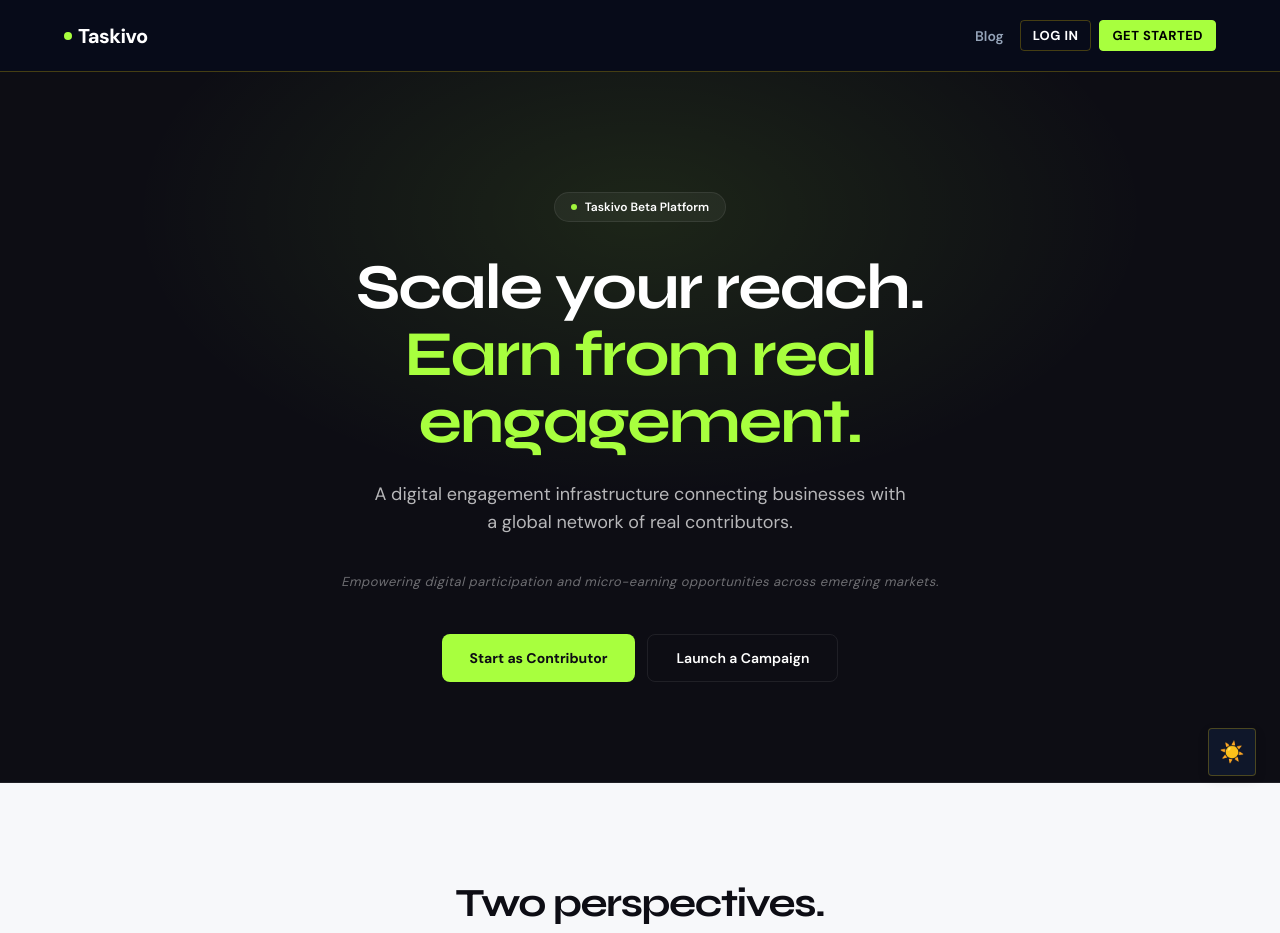
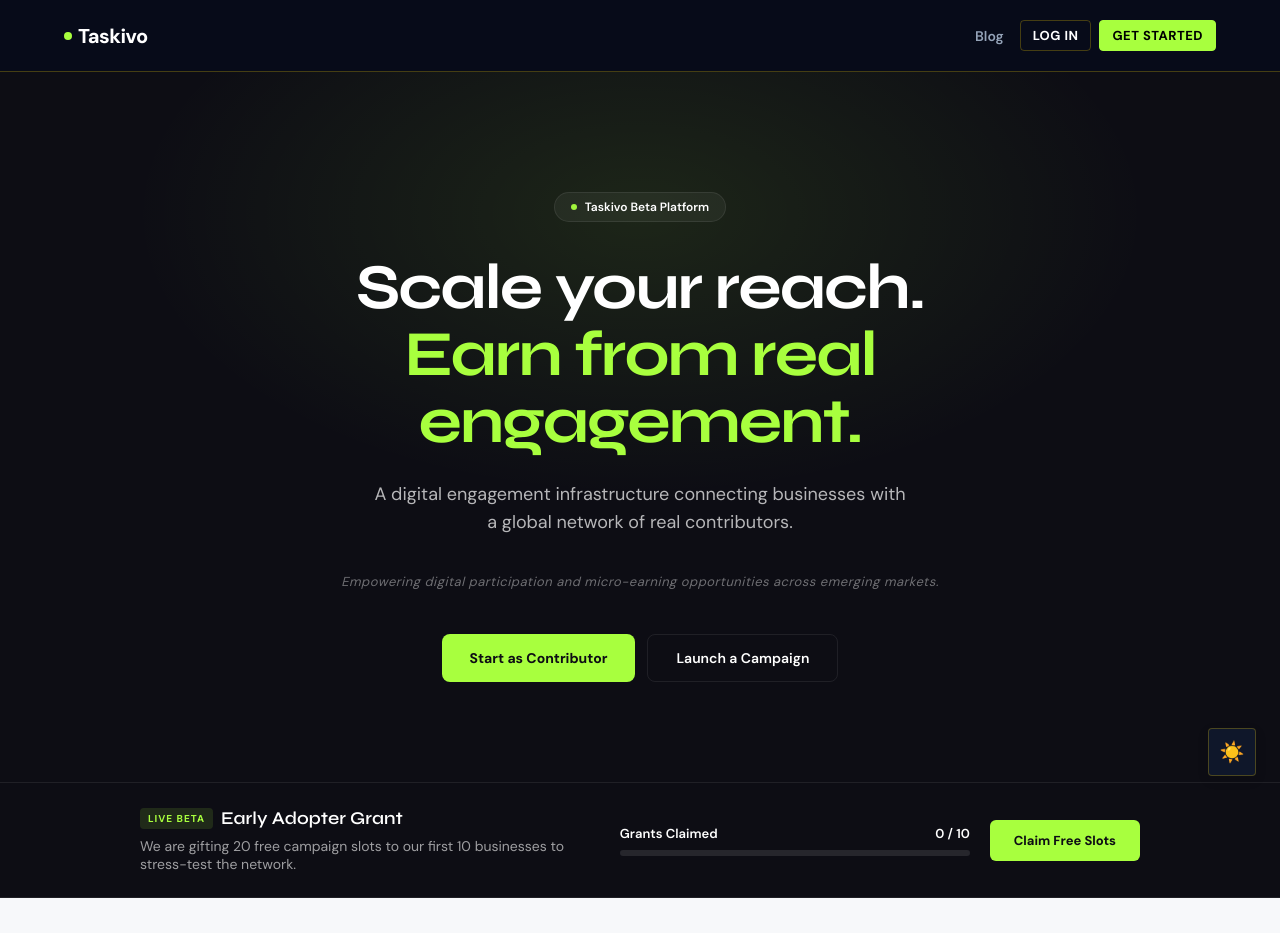
Before and after one commit to Vinbracodetech/taskivo, a React (Vite) app: page / in a window 1280 px wide. Shown: the top 933 px of the page. Built offline with nearby package versions, Linux system fonts and the light colour scheme; no server answers; the database is empty.

Commit message:
Fetch and display claimed pilot program spots
Added functionality to fetch and display claimed pilot program spots from Supabase. Updated UI to reflect the number of grants claimed and conditionally style the button based on availability.

```diff
--- a/src/pages/Landing.jsx
+++ b/src/pages/Landing.jsx
@@ -1,4 +1,5 @@
 import { useEffect, useState } from 'react';
+import { supabase } from '../lib/supabase';
 
 const C = {
   ink: '#0D0D14',
@@ -14,9 +15,30 @@ const C = {
 
 export default function Landing({ navigate, setAuthMode }) {
   const [openFaq, setOpenFaq] = useState(null);
+  const [claimedSpots, setClaimedSpots] = useState(0);
 
   useEffect(function () {
     document.title = 'Taskivo — Digital Engagement Infrastructure';
+  }, []);
+
+  // Fetch live pilot program claims from Supabase
+  useEffect(function () {
+    async function fetchPilotData() {
+      try {
+        const { count, error } = await supabase
+          .from('profiles')
+          .select('*', { count: 'exact', head: true })
+          .eq('role', 'creator')
+          .eq('pilot_claimed', true);
+
+        if (!error && count !== null) {
+          setClaimedSpots(count);
+        }
+      } catch (err) {
+        console.error("Error fetching pilot data:", err);
+      }
+    }
+    fetchPilotData();
   }, []);
 
   useEffect(function () {
@@ -90,7 +112,7 @@ export default function Landing({ navigate, setAuthMode }) {
     <div className="body-text" style={{ background: C.off, color: C.ink, minHeight: '100vh', WebkitFontSmoothing: 'antialiased' }}>
 
       {/* HERO */}
-      <div className="lp-hero-pad" style={{ background: C.ink, position: 'relative', overflow: 'hidden', borderBottom: `1px solid ${C.darkLine}` }}>
+      <div className="lp-hero-pad" style={{ background: C.ink, position: 'relative', overflow: 'hidden' }}>
         <div style={{
           position: 'absolute', top: '-20%', left: '50%', transform: 'translateX(-50%)',
           width: '80%', height: '80%',
@@ -133,6 +155,44 @@ export default function Landing({ navigate, setAuthMode }) {
               padding: '14px 28px', fontSize: 14, fontWeight: 600, cursor: 'pointer', fontFamily: "'DM Sans', sans-serif",
             }} onClick={goRegister}>Launch a Campaign</button>
           </div>
+        </div>
+      </div>
+
+      {/* PILOT PROGRAM BANNER (LIVE SUPABASE DATA) */}
+      <div style={{ background: C.ink, borderTop: `1px solid ${C.darkLine}`, borderBottom: `1px solid ${C.darkLine}`, padding: '24px 5%' }}>
+        <div style={{ maxWidth: 1000, margin: '0 auto', display: 'flex', alignItems: 'center', justifyContent: 'space-between', flexWrap: 'wrap', gap: 20 }}>
+
+          <div style={{ flex: '1 1 300px' }}>
+            <div style={{ display: 'flex', alignItems: 'center', gap: 8, marginBottom: 8 }}>
+              <span style={{ display: 'inline-block', background: C.limeDim, color: C.lime, fontSize: 10, fontWeight: 700, letterSpacing: 1, textTransform: 'uppercase', padding: '4px 8px', borderRadius: 4 }}>Live Beta</span>
+              <span className="heading" style={{ color: C.white, fontSize: 18 }}>Early Adopter Grant</span>
+            </div>
+            <div style={{ color: 'rgba(255,255,255,0.6)', fontSize: 14 }}>We are gifting 20 free campaign slots to our first 10 businesses to stress-test the network.</div>
+          </div>
+
+          <div style={{ flex: '1 1 250px', maxWidth: 350, width: '100%' }}>
+            <div style={{ display: 'flex', justifyContent: 'space-between', color: C.white, fontSize: 13, fontWeight: 600, marginBottom: 8 }}>
+              <span>Grants Claimed</span>
+              <span>{claimedSpots} / 10</span>
+            </div>
+            <div style={{ height: 6, background: 'rgba(255,255,255,0.1)', borderRadius: 10, overflow: 'hidden' }}>
+              <div style={{ width: `${Math.min((claimedSpots / 10) * 100, 100)}%`, height: '100%', background: C.lime, transition: 'width 1s ease-in-out' }}></div>
+            </div>
+          </div>
+
+          <button
+            style={{
+              background: claimedSpots >= 10 ? 'rgba(255,255,255,0.1)' : C.lime,
+              color: claimedSpots >= 10 ? 'rgba(255,255,255,0.4)' : C.ink,
+              border: 'none', borderRadius: 6, padding: '12px 24px', fontSize: 13, fontWeight: 700,
+              cursor: claimedSpots >= 10 ? 'not-allowed' : 'pointer',
+              fontFamily: "'DM Sans', sans-serif"
+            }}
+            onClick={function() { if (claimedSpots < 10) goRegister(); }}
+          >
+            {claimedSpots >= 10 ? 'Cohort Full' : 'Claim Free Slots'}
+          </button>
+
         </div>
       </div>
 
```
